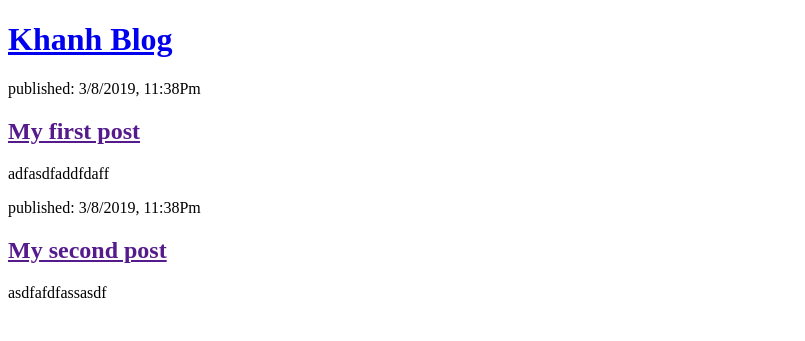
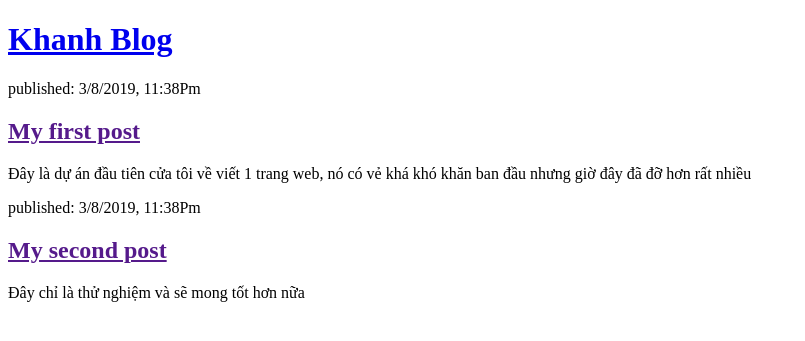
Before and after one commit to d6obama/my-first-blog, a Django app: page / in a window 1280 px wide. Shown: the top 341 px of the page, without its empty margins (0-805 px from the left). Run offline with Django 3.2, Linux system fonts and the light colour scheme.

Commit message:
update 01

```diff
--- a/blog/templates/blog/post_list.html
+++ b/blog/templates/blog/post_list.html
@@ -12,13 +12,14 @@
         <div>
             <p>published: 3/8/2019, 11:38Pm</p>
             <h2><a href="">My first post</a></h2>
-            <p>adfasdfaddfdaff</p>
+            <p>Đây là dự án đầu tiên cửa tôi về viết 1 trang web, nó có vẻ khá khó khăn ban đầu
+            nhưng giờ đây đã đỡ hơn rất nhiều</p>
         </div>
 
         <div>
             <p>published: 3/8/2019, 11:38Pm</p>
             <h2><a href="">My second post</a></h2>
-            <p> asdfafdfassasdf</p>
+            <p> Đây chỉ là thử nghiệm và sẽ mong tốt hơn nữa</p>
         </div>
 </body>
 </html>
```
